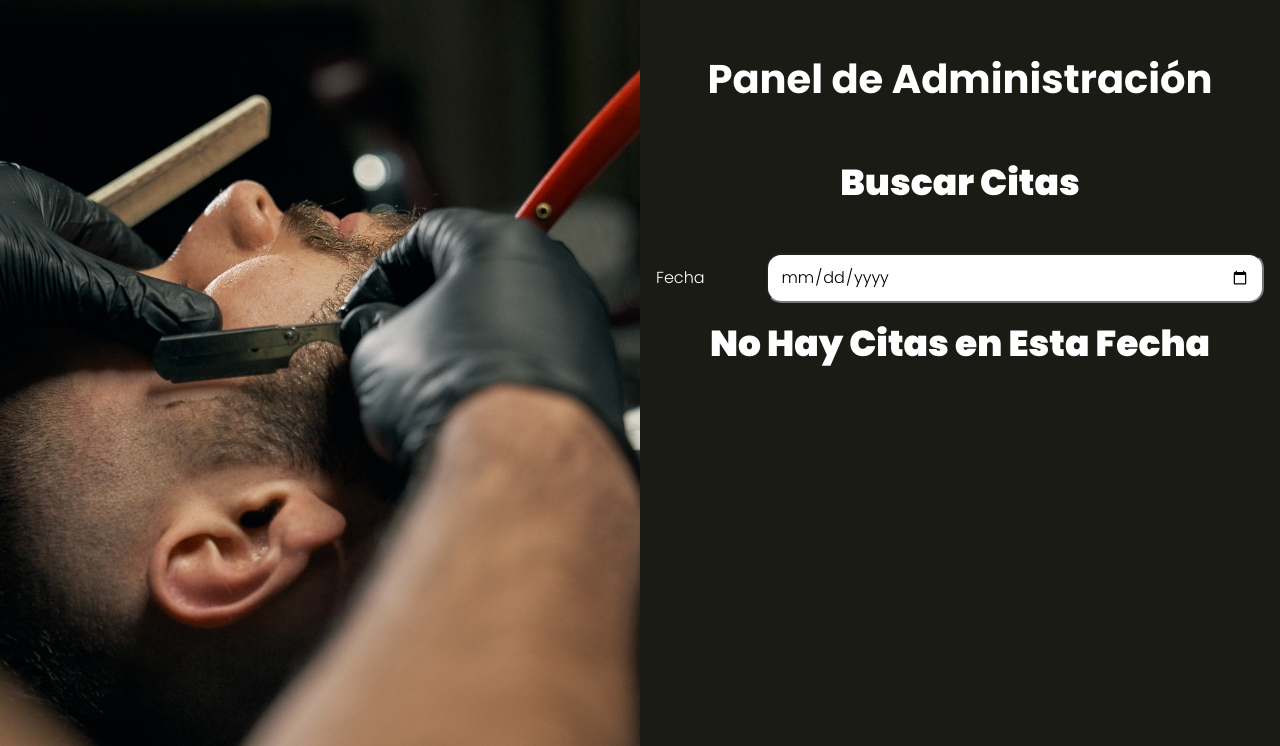
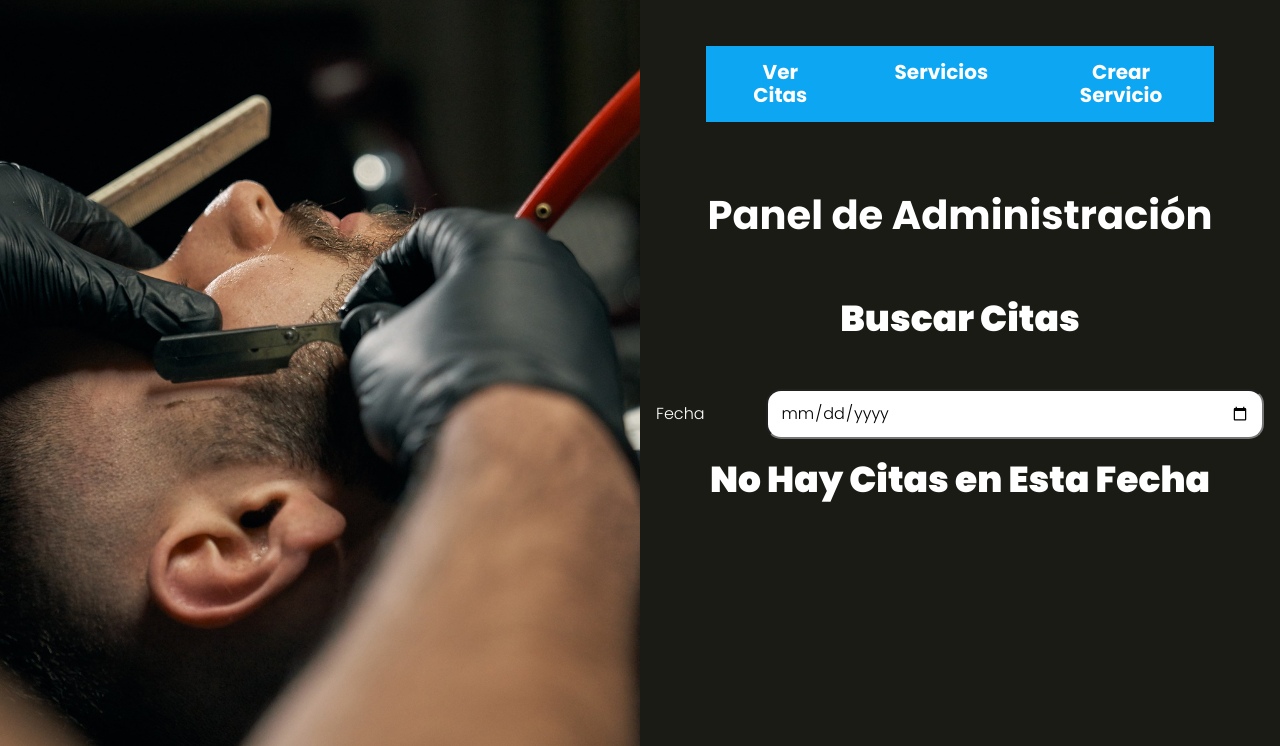
Before and after one commit to marianonahuelsamsam/appsalon, a PHP site: the page made by views/admin/index.php in a window 1280 px wide. Shown: the part 54-800 px from the top of the page. Run offline with PHP 8.4, Linux system fonts and the light colour scheme; the template is opened without the code that fills it, so the values that code supplies are empty; the visitor is signed in with stand-in values (Sample User, id 1).

Commit message:
Botones de para administrar servicios en barra superior agregados.

```diff
--- a/src/scss/layout/_UI.scss
+++ b/src/scss/layout/_UI.scss
@@ -48,3 +48,17 @@
         @include m.boton(v.$negro, v.$blanco);
     }
 }
+
+.barra-servicios {
+
+    margin: v.$separacion;
+
+    @include m.tablet {
+        display: flex;
+        justify-content: space-between;
+    }
+
+    a {
+        margin: 0 0 1rem 0;
+    }
+}
--- a/views/templates/barra_sesion.php
+++ b/views/templates/barra_sesion.php
@@ -2,3 +2,13 @@
     <p>Hola: <?php echo $nombre ?></p>
     <a class="boton" href="/logout">Cerrar Sesión</a>
 </div>
+
+<?php if(isset($_SESSION["admin"])) : ?>
+
+    <div class="barra-servicios">
+        <a href="/admin" class="boton">Ver Citas</a>
+        <a href="/servicios" class="boton">Servicios</a>
+        <a href="/servicios/crear" class="boton">Crear Servicio</a>
+    </div>
+
+<?php endif; ?>
```
Also changed, not shown: public/build/css/app.css, 1 other file.
